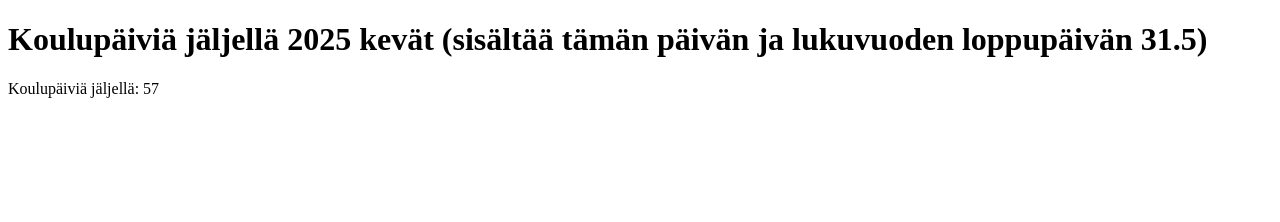
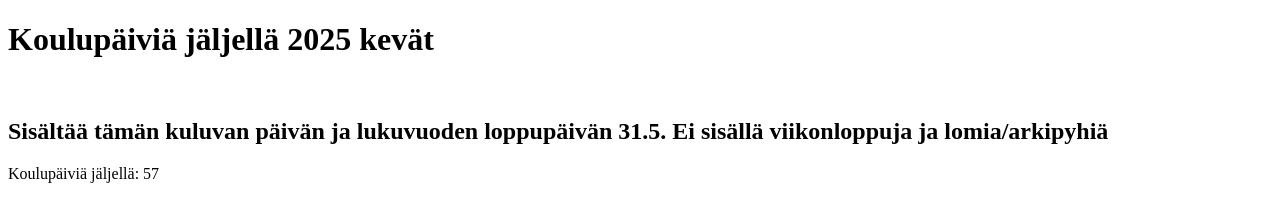
Before and after one commit to petem266/koulupaivat, a plain HTML site: page index.html in a window 1280 px wide. Drawn offline with Linux system fonts and the light colour scheme.

Commit message:
Update index.html

```diff
--- a/index.html
+++ b/index.html
@@ -6,7 +6,8 @@
     <title>Koulupäivälaskuri</title>
 </head>
 <body>
-    <h1>Koulupäiviä jäljellä 2025 kevät (sisältää tämän päivän ja lukuvuoden loppupäivän 31.5)</h1>
+    <h1>Koulupäiviä jäljellä 2025 kevät</h1><br>
+    <h2>Sisältää tämän kuluvan päivän ja lukuvuoden loppupäivän 31.5. Ei sisällä viikonloppuja ja lomia/arkipyhiä</h2>
     <p id="daysLeft">Laskee...</p>
 
     <script src="script.js"></script>
```
